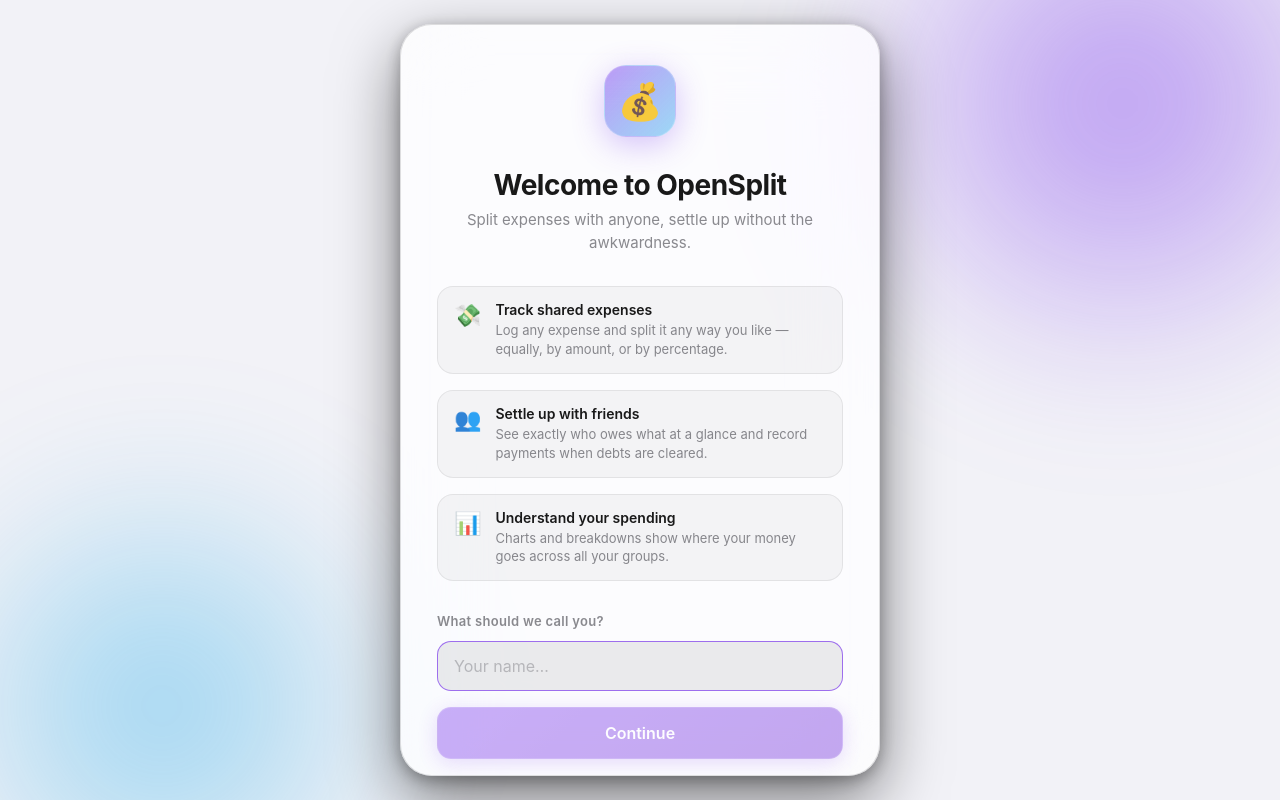
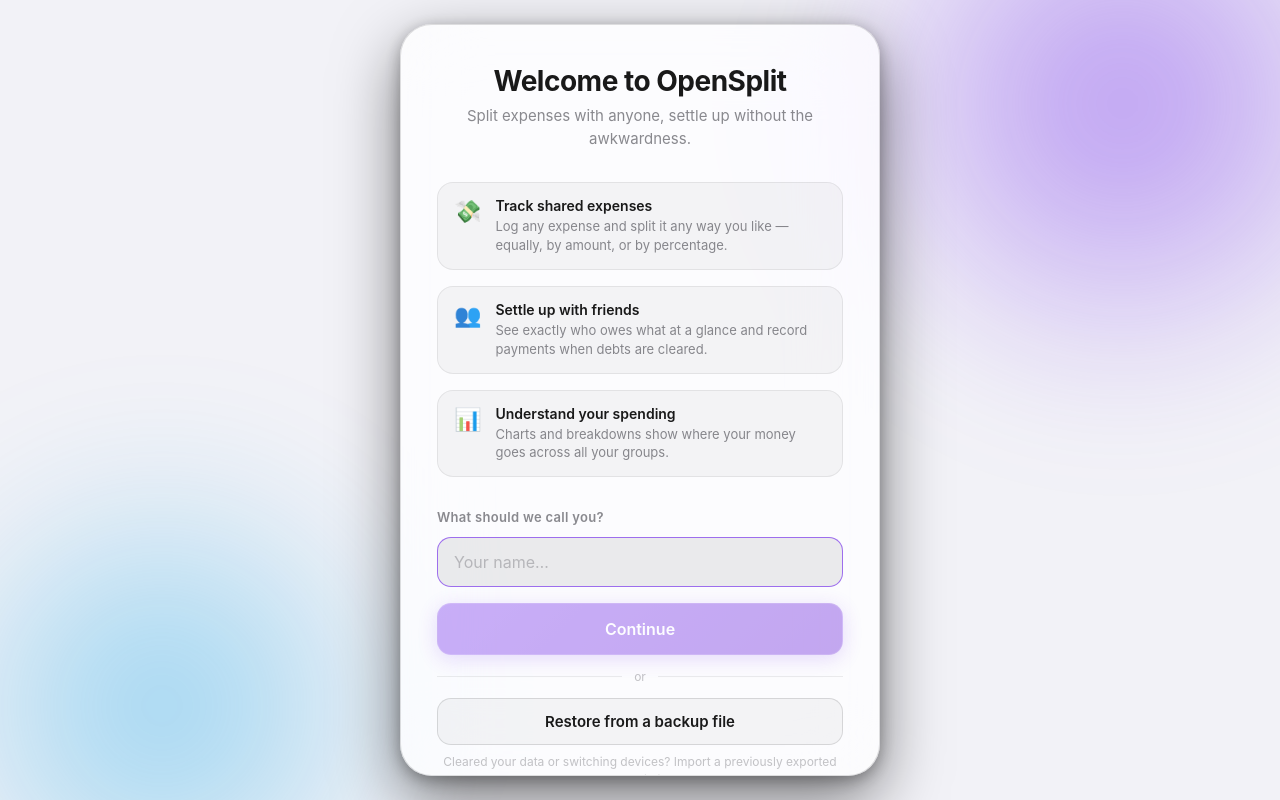
Before and after one commit to ryanhgonzalez/opensplit, a React (Vite) app: page / in a window 1280 px wide. Built offline with nearby package versions, Linux system fonts and the light colour scheme.

Commit message:
Removed icon from the welcome to opensplit screen

```diff
--- a/src/pages/Onboarding.css
+++ b/src/pages/Onboarding.css
@@ -67,25 +67,6 @@
      instead of overflowing (and getting clipped) past the screen edges. */
   max-height: 100%;
   overflow-y: auto;
-}
-
-/* Logo */
-.ob-logo-wrap {
-  display: flex;
-  justify-content: center;
-}
-
-.ob-logo {
-  width: 72px;
-  height: 72px;
-  border-radius: 22px;
-  background: linear-gradient(135deg, rgba(124, 58, 237, 0.5), rgba(14, 165, 233, 0.4));
-  border: 1px solid rgba(255, 255, 255, 0.2);
-  display: flex;
-  align-items: center;
-  justify-content: center;
-  font-size: 36px;
-  box-shadow: 0 8px 32px rgba(124, 58, 237, 0.3);
 }
 
 /* Heading */
@@ -392,10 +373,4 @@
   .ob-title {
     font-size: 24px;
   }
-
-  .ob-logo {
-    width: 64px;
-    height: 64px;
-    font-size: 30px;
-  }
 }
--- a/src/pages/Onboarding.tsx
+++ b/src/pages/Onboarding.tsx
@@ -136,11 +136,6 @@
             animate="show"
             exit={{ opacity: 0, y: -12, transition: { duration: 0.2 } }}
           >
-            {/* Logo mark */}
-            <motion.div className="ob-logo-wrap" variants={item}>
-              <div className="ob-logo">💰</div>
-            </motion.div>
-
             {/* Heading */}
             <motion.div className="ob-heading" variants={item}>
               <h1 className="ob-title">Welcome to OpenSplit</h1>
```
